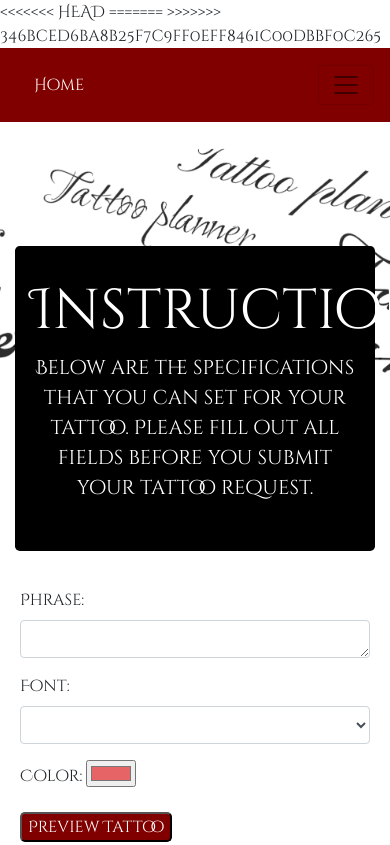
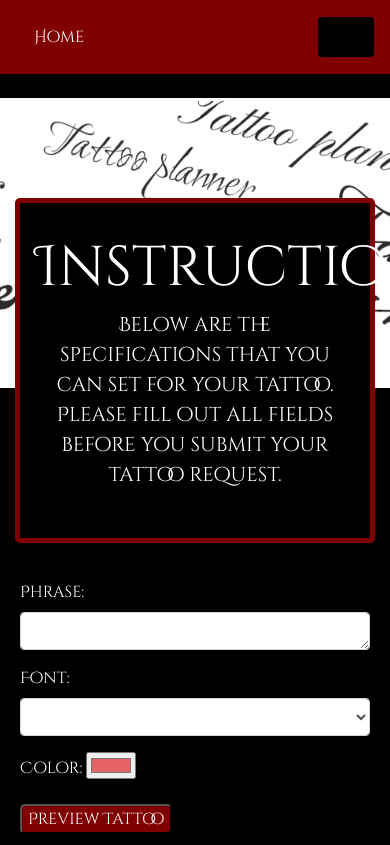
Before and after one commit to EricBillings/TattooPlanner, a website: page public/details.html in a window 390 px wide. Shown: the top 845 px of the page. Drawn offline with nearby package versions, Linux system fonts and the light colour scheme; a script that the page names is missing.

Commit message:
more changes

```diff
--- a/public/css/style.css
+++ b/public/css/style.css
@@ -17,6 +17,7 @@ main {
 body {
     min-height: 100%;
     font-family: 'Cinzel Decorative', cursive;
+    background-color: black;
 }
 
 html {
@@ -29,11 +30,13 @@ html {
 
 form {
     padding: 5px;
+    color: white;
 }
 
 .jumbotron{
     background-color: black;
     color: white;
+    border: 5px solid maroon;
 }
 
 nav, .footer {
@@ -48,6 +51,7 @@ button, .btn {
 
 button, #preview {
     border-radius: 5px;
+    background-color: maroon;
 }
 
 .container-fluid .title{
@@ -64,3 +68,10 @@ button, #preview {
 .container{
     margin-top: -190px;
 }
+
+button, .navbar-toggler{
+    background-color:black;
+}
+.navbar-toggler-icon{
+    color: white;
+}
--- a/public/details.html
+++ b/public/details.html
@@ -19,12 +19,6 @@
     <!--Google Font API-->
     <script src="https://ajax.googleapis.com/ajax/libs/webfont/1.6.26/webfont.js"></script>
     <script src="../js/fontAPI.js"></script>
-<<<<<<< HEAD
-
-=======
-    <!--app.js for user input-->
->>>>>>> 346bced6ba8b25f7c9ff0eff8461c00dbbf0c265
-
     <!--JQuery-->
     <script src="https://code.jquery.com/jquery-3.4.1.min.js"
         integrity="sha256-CSXorXvZcTkaix6Yvo6HppcZGetbYMGWSFlBw8HfCJo=" crossorigin="anonymous"></script>
```
